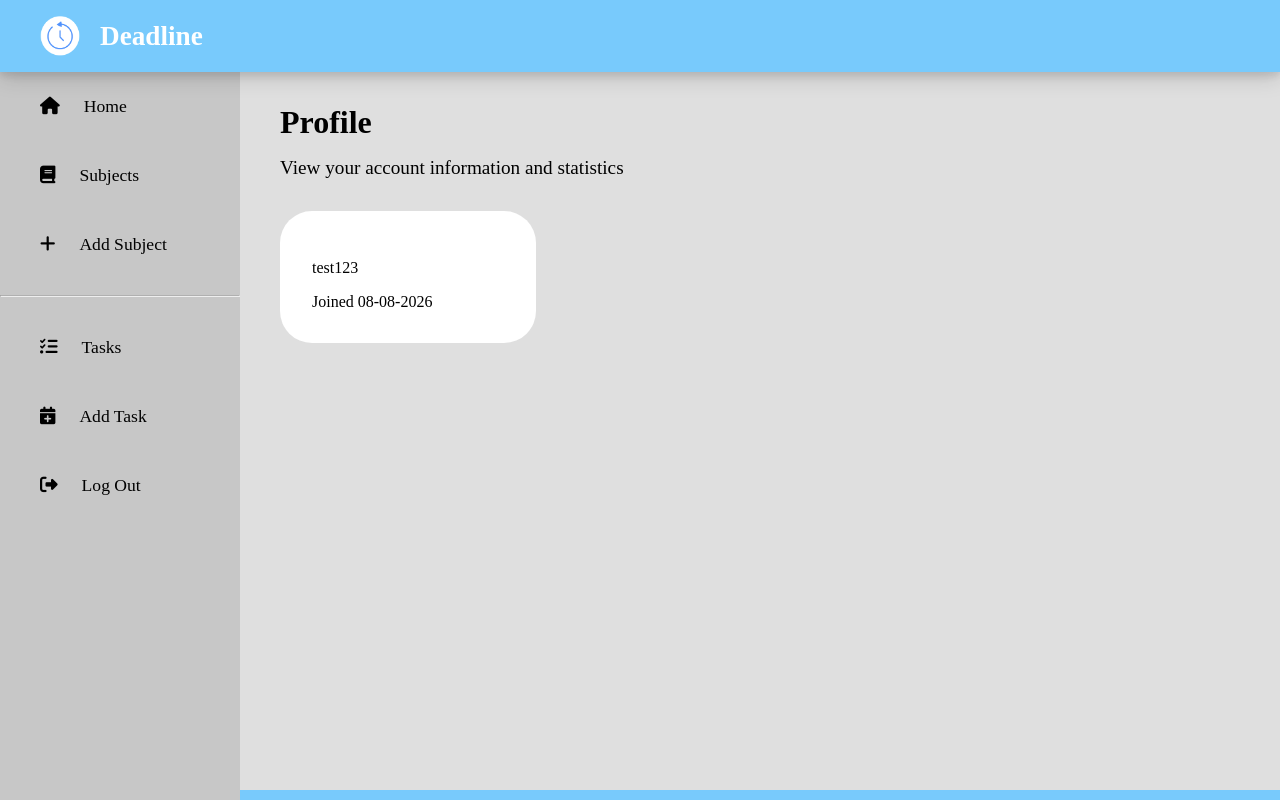
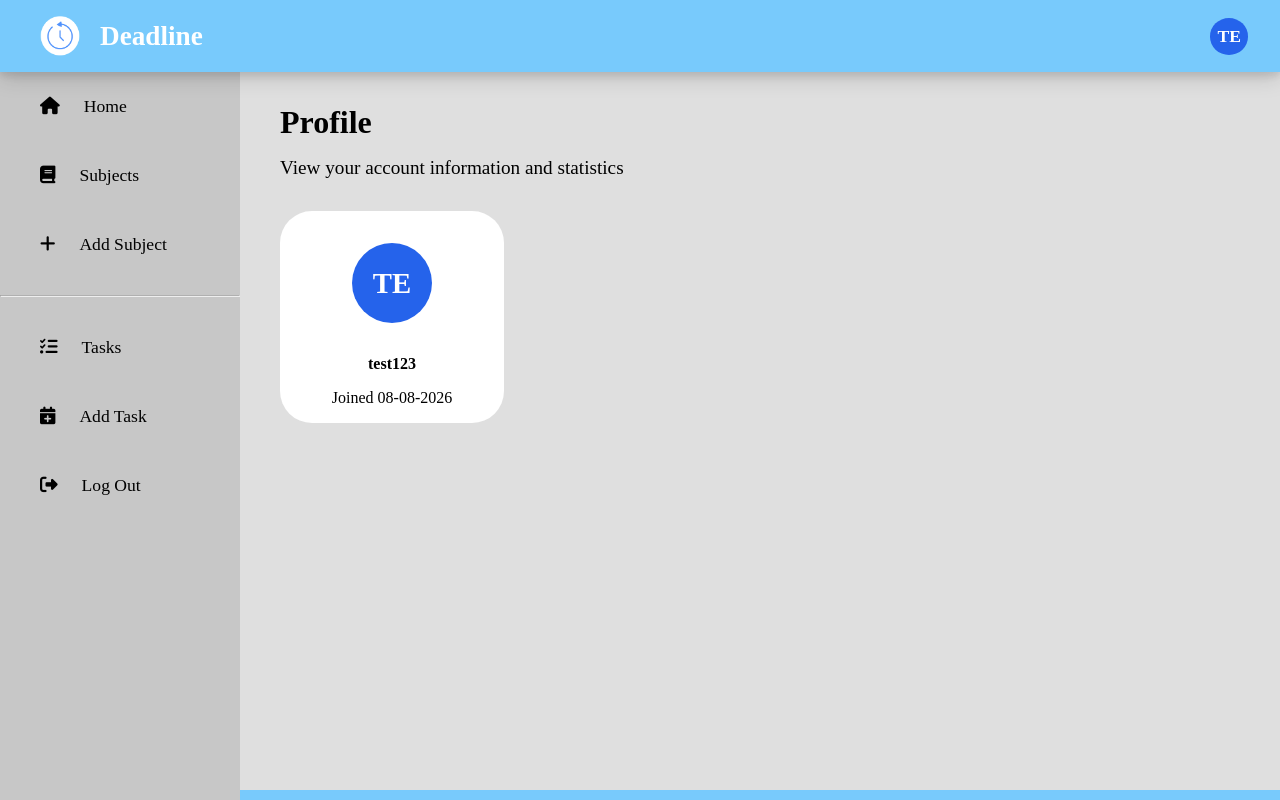
Before and after one commit to 23062bhs/deadline, a Flask app: page /profile in a window 1280 px wide. Run offline with Flask 3, Linux system fonts and the light colour scheme; a user stored in the database is signed in; data comes from the database, SQL or seed files in the repository; both versions use the stored data as it was after the commit; data that the repository does not hold is empty; some libraries are stand-ins or nearby versions; some web fonts are replaced.

Commit message:
added avatar icon and join date on profile page

```diff
--- a/app.py
+++ b/app.py
@@ -325,10 +325,11 @@ def signup():
             session['form_username'] = username
             return redirect(url_for('signup'))
 
-        # hash the password and insert the new user
+        # hash the password, get the join date and insert the new user
         hashed_password = generate_password_hash(password)
+        join_date = datetime.now().strftime('%d-%m-%Y')
         db = get_db()
-        db.execute("INSERT INTO Users (Username, Password) VALUES (?, ?)", (username, hashed_password))
+        db.execute("INSERT INTO Users (Username, Password, JoinDate) VALUES (?, ?, ?)", (username, hashed_password, join_date))
         db.commit()
 
         return redirect(url_for('login'))
--- a/static/style.css
+++ b/static/style.css
@@ -40,6 +40,7 @@ header {
     display: flex;
     align-items: center;
     gap: 1.25rem;
+    width: 100%;
 }
 
 .header-content a {
@@ -63,6 +64,16 @@ footer {
     background-color: rgb(120, 202, 252);
     flex-shrink: 0;
     margin: auto -2.5rem -2.5rem -2.5rem;
+}
+
+.profile-icon {
+    font-size: 1.1rem;
+    background-color: #2563eb;
+    padding: 0.5rem;
+    border-radius: 50%;
+    margin-left: auto;
+    margin-right: 2rem;
+    width: 1.4rem;
 }
 
 /* navigation bar (sidebar) */
@@ -1075,18 +1086,38 @@ thead .list-headers th {
 
 /* profile page */
 .user-information {
+    display: grid;
     font-family: 'Satoshi';
     background-color: #ffffff;
-    padding: 2rem;
+    padding: 1rem;
     margin-top: 2rem;
     border-radius: 2rem;
     width: 20%;
+    align-items: center;
+    justify-content: center;
+}
+
+.profile-avatar {
+    background-color: #2563eb;
+    width: 5rem;
+    height: 5rem;
+    border-radius: 50%;
+    display: flex;
+    align-items: center;
+    justify-content: center;
+    font-size: 1.8rem;
+    font-weight: 700;
+    color: #ffffff;
+    margin: 1rem auto 1rem;
 }
 
 .profile-username {
     margin-top: 1rem;
+    text-align: center;
+    font-weight: 600;
 }
 
 .join-date {
     margin-top: 1rem;
+    text-align: center;
 }
--- a/templates/layout.html
+++ b/templates/layout.html
@@ -14,6 +14,7 @@
         <div class="header-content">
             <img src="{{ url_for('static', filename='images/favicon.png') }}" class="header-logo" alt="Logo">
             <a href="/">Deadline</a>
+            <a href="/profile" class="profile-icon">{{ session['username'][0].upper() }}{{ session['username'][1].upper() if session['username']|length > 1 else '' }}</a>
         </div>
     </header>
     <!-- navigation bar -->
--- a/templates/profile.html
+++ b/templates/profile.html
@@ -12,7 +12,7 @@
     </div>
 </div>
 <div class="user-information">
-    <div class="profile-avatar"></div>
+    <div class="profile-avatar">{{ session['username'][0].upper() }}{{ session['username'][1].upper() if session['username']|length > 1 else '' }}</div>
     <div class="profile-username">{{ session['username'] }}</div>
     <div class="join-date">Joined {{ join_date }}</div>
 </div>
```
Also changed, not shown: deadline.db.
